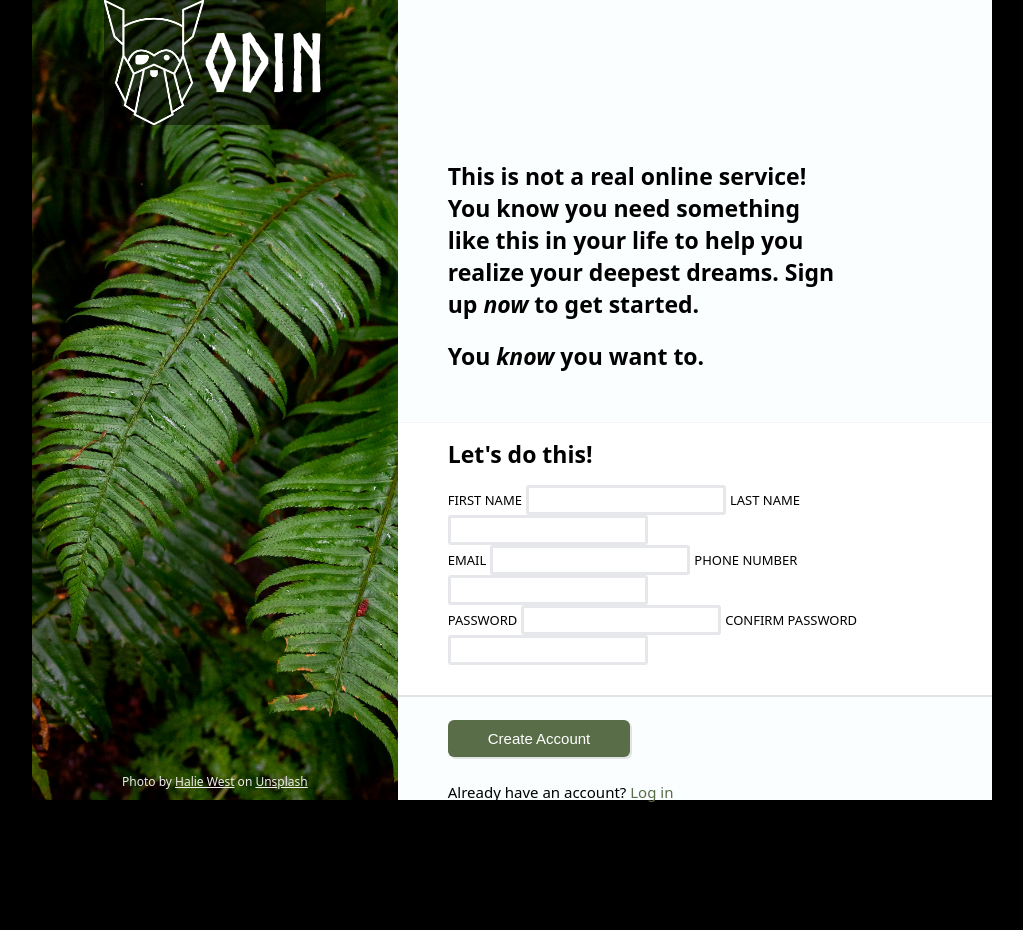
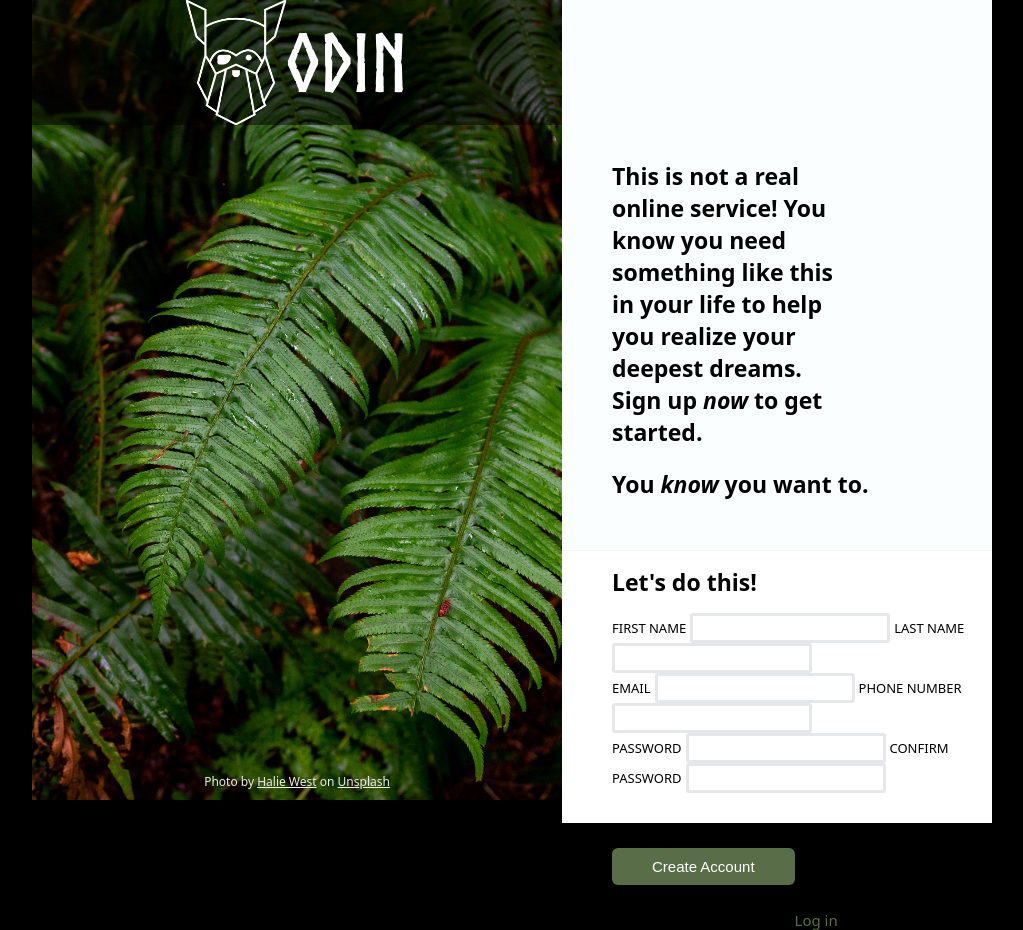
Before and after one commit to CaptainDeuce/odin-sign-up-form, a plain HTML site: page index.html in a window 1280 px wide. Shown: the whole page, without its empty margins (128-1151 px from the left). Before the commit the page ends 802 px from the top, so only its background shows below. Drawn offline with Linux system fonts and the light colour scheme.

Commit message:
Give the logo background its width and centering

```diff
--- a/styles.css
+++ b/styles.css
@@ -33,8 +33,10 @@ body {
 
 .dark-logo-background {
     background-color: rgba(0, 0, 0, 0.5);
+    width: 530px;
     display: flex;
     align-items: center;
+    justify-content: center;
 }
 
 .dark-logo-background > p {
```
